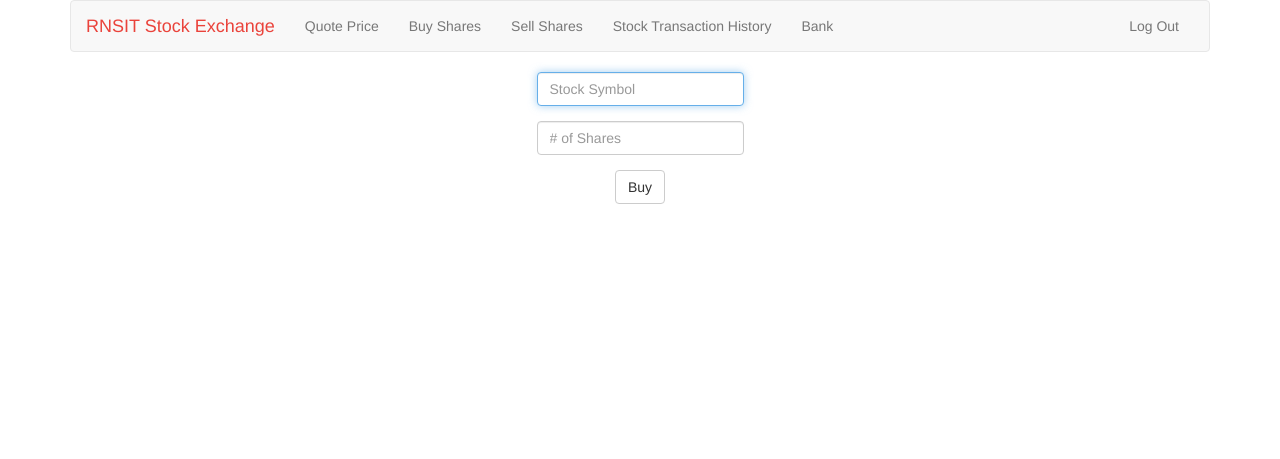
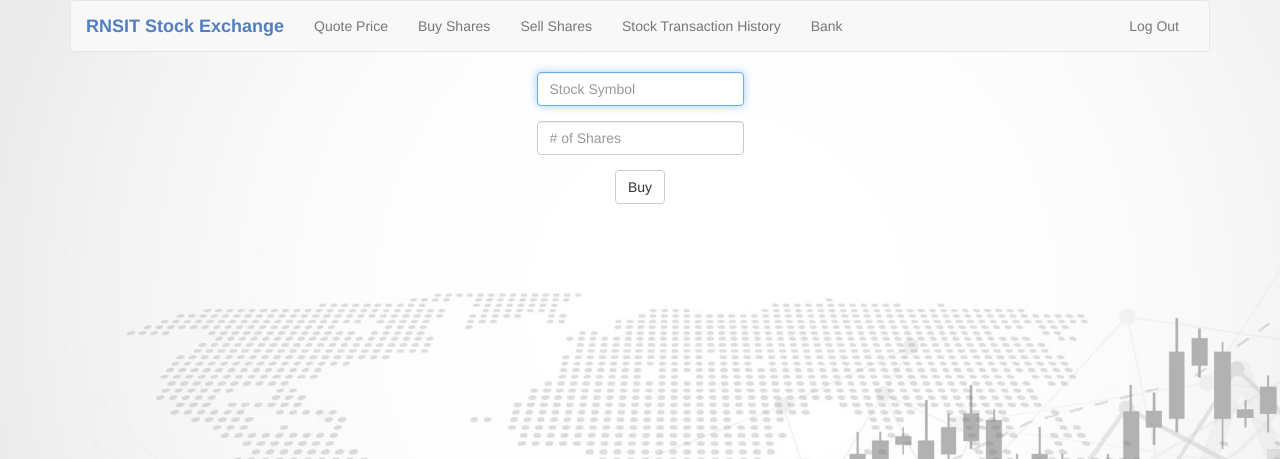
Before and after one commit to G-Aswin/Stock-Trading-Management, a Flask app: page /buy in a window 1280 px wide. Shown: the top 459 px of the page. Run offline with Flask 2, Linux system fonts and the light colour scheme; the visitor is signed in with stand-in values (Sample User, id 1); some libraries are stand-ins or nearby versions.

Commit message:
Added bg

```diff
--- a/static/styles.css
+++ b/static/styles.css
@@ -5,6 +5,7 @@
     margin-right: auto;
     text-align: center;
 }
+
 
 /* colors for navbar */
 .navbar-default .navbar-brand .blue
@@ -25,7 +26,7 @@
 }
 .table
 {
-        max-width: 600px;
+        max-width: 800px;
         margin: auto;
 }
 
--- a/templates/history.html
+++ b/templates/history.html
@@ -6,7 +6,7 @@
 
 {% block main %}
     <div class="container">
-        <table class="table">
+        <table class="table table-striped">
             <tr>
                 <th>Timestamp(UTC) of Transaction</th>
                 <th>Stock Symbol</th>
--- a/templates/index.html
+++ b/templates/index.html
@@ -6,7 +6,7 @@
 
 {% block main %}
     <div class="container">
-        <table class="table">
+        <table class="table table-striped">
             <tr>
                 <th>Stock Symbol</th>
                 <th>Qty. of Shares</th>
--- a/templates/layout.html
+++ b/templates/layout.html
@@ -20,8 +20,16 @@
 
     </head>
 
-    <body>
-
+    <body style="background-color:rgb(3, 13, 14);">
+        <style>
+            body {
+              background-image: url('../static/img2.jpeg');
+              background-repeat: no-repeat;
+              background-attachment: fixed;
+              background-size: cover;
+              /* font-size:large; */
+            }
+            </style>
         <div class="container">
 
             <nav class="navbar navbar-default">
@@ -33,7 +41,7 @@
                             <span class="icon-bar"></span>
                             <span class="icon-bar"></span>
                         </button>
-                        <a class="navbar-brand" href="{{ url_for('index') }}"><span class="red">RNSIT Stock Exchange</span></a>
+                        <a class="navbar-brand" href="{{ url_for('index') }}"><span class="blue"><b>RNSIT Stock Exchange</b></span></a>
                     </div>
                     <div class="collapse navbar-collapse" id="navbar">
                         {% if session.unique_id %}
@@ -54,6 +62,8 @@
                                 <li><a href="{{ url_for('login') }}">Log In</a></li>
                             </ul>
                         {% endif %}
+
+
                     </div>
                 </div>
             </nav>
@@ -68,6 +78,8 @@
 
             <main>
                 {% block main %}{% endblock %}
+
+
             </main>
 
         </div>
```
Also changed, not shown: static/img2.jpeg (added).
